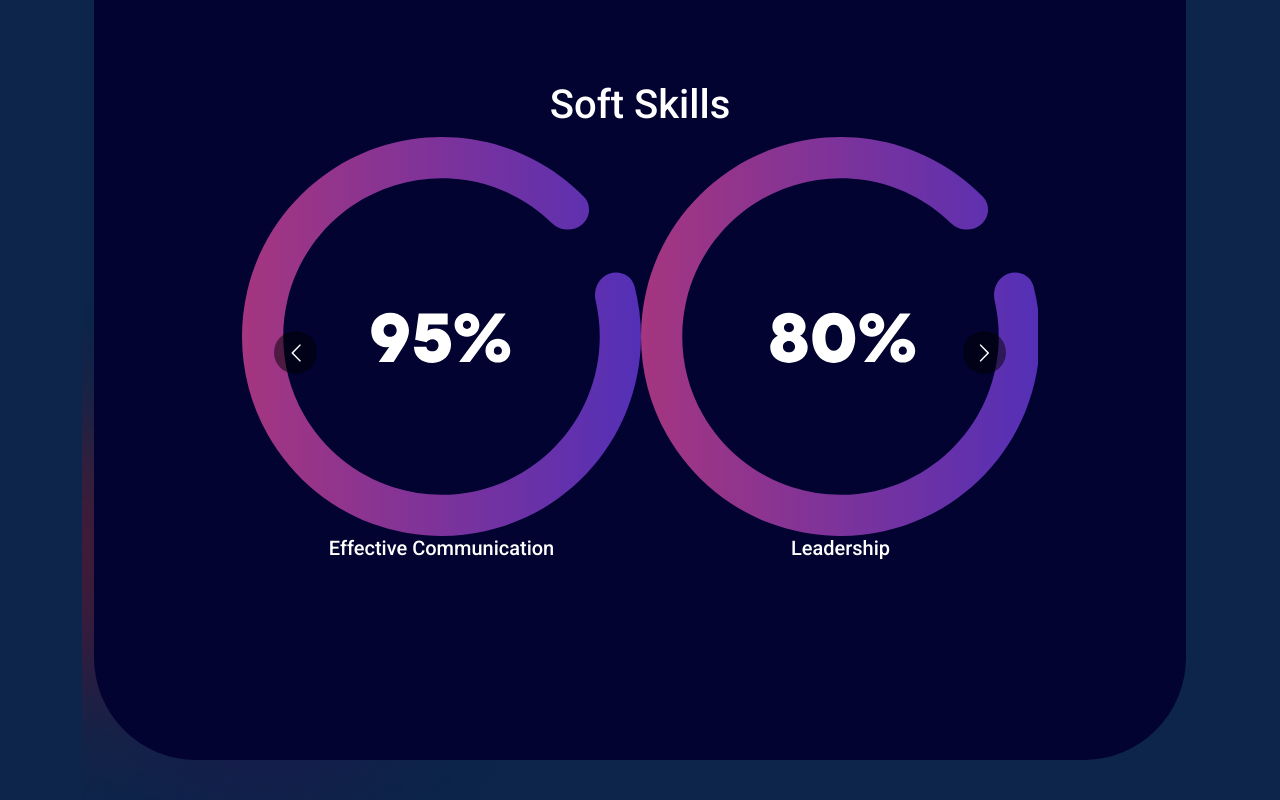
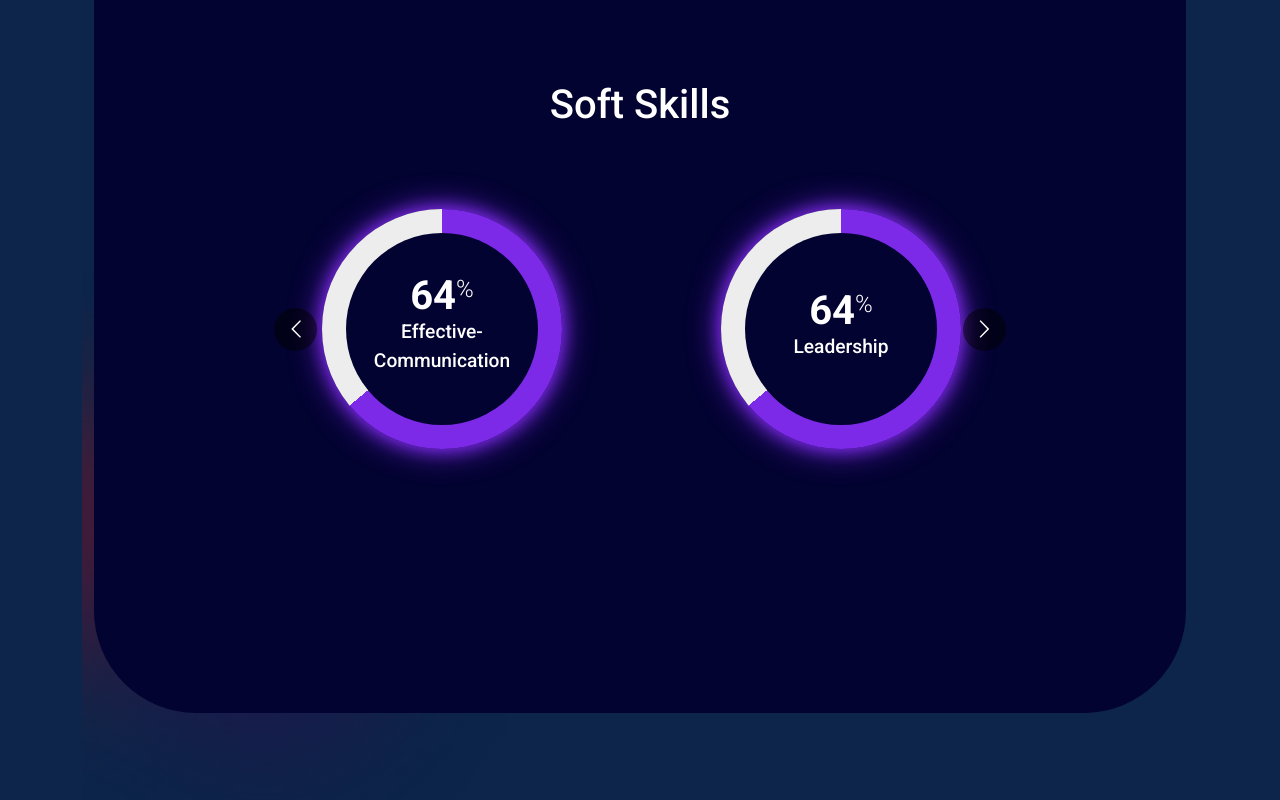
Before and after one commit to KaranjaK/porfolio, a React (Create React App) app: page / in a window 1280 px wide. Shown: the part 1880-2680 px from the top of the page. Built offline with nearby package versions, Linux system fonts and the light colour scheme.

Commit message:
⚡️ 💄 Updates the soft-skills section

```diff
--- a/src/components/skills/skills.jsx
+++ b/src/components/skills/skills.jsx
@@ -62,26 +62,11 @@ const Skills = () => {
                             <section className='soft-skill'>
                                 <h1>Soft Skills</h1>
                                 <Carousel responsive={responsive} infinite={true} className="owl-carousel owl-theme skill-slider">
-                                    <div className="item">
-                                        <img src={meter1} alt="Image" />
-                                        <h5>Effective Communication</h5>
-                                    </div>
-                                    <div className="item">
-                                        <img src={meter2} alt="Image" />
-                                        <h5>Leadership</h5>
-                                    </div>
-                                    <div className="item">
-                                        <img src={meter3} alt="Image" />
-                                        <h5>Time Management</h5>
-                                    </div>
-                                    <div className="item">
-                                        <img src={meter1} alt="Image" />
-                                        <h5>Critical Thinking</h5>
-                                    </div>
-                                    <div className="item">
-                                        <img src={meter3} alt="Image" />
-                                        <h5>Team Work</h5>
-                                    </div>
+                                    <CircularProgress targetValue={95} label="Effective-Communication" />
+                                    <CircularProgress targetValue={80} label="Leadership" />
+                                    <CircularProgress targetValue={90} label="Time-Management" />
+                                    <CircularProgress targetValue={85} label="Critical-Thinking" />
+                                    <CircularProgress targetValue={90} label="Team-Work" />
                                 </Carousel>
                             </section>
                         </div>
```
